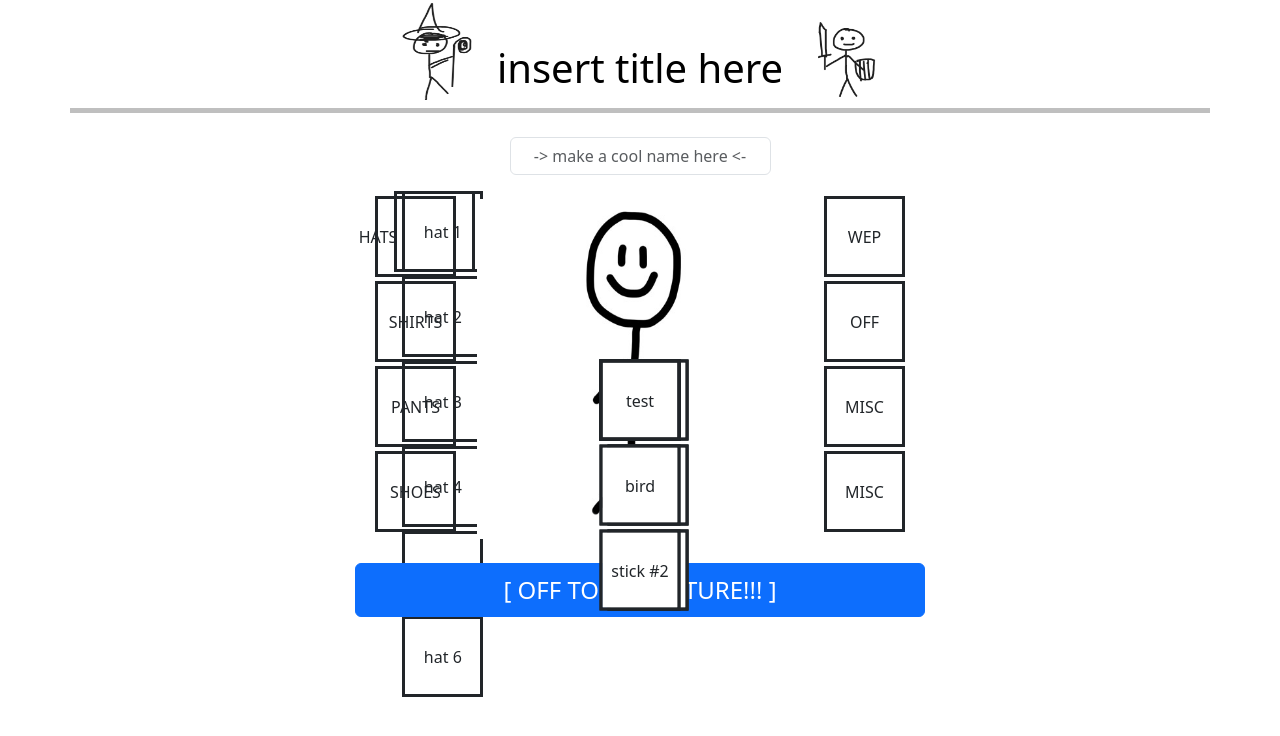
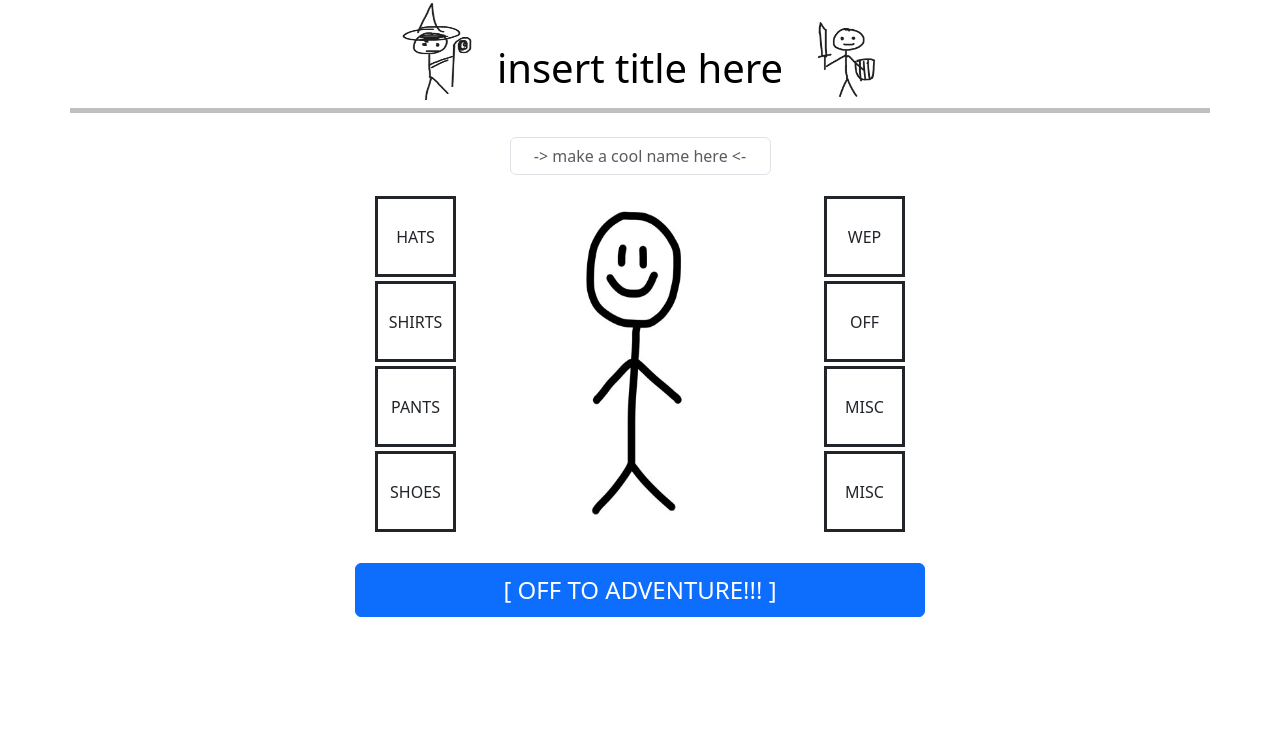
Before and after one commit to You-Gao/cs-4640, a PHP site: page /html/character_creation.html in a window 1280 px wide. Shown: the top 736 px of the page. Run offline with PHP 8.4, Linux system fonts and the light colour scheme.

Commit message:
fix: didn't check after w3c edits

```diff
--- a/project/html/character_creation.html
+++ b/project/html/character_creation.html
@@ -28,10 +28,10 @@
     <section id="create" class="row justify-content-center mt-4">
 
 	    <div class="col-2">
-		<div class="row flex-column align-items-end justify-content-center">
+		<div class="row flex-column align-items-end">
             <div onclick="show_selection(event)">
                 <p>HATS</p>
-                <div id="selections" class="row justify-content-start">
+                <div class="selections">
                     <div class="col-4 mx-2">hat 1</div>
                     <div class="col-4 mx-2">hat 2</div>
                     <div class="col-4 mx-2">hat 3</div>
@@ -42,7 +42,7 @@
             </div>
             <div onclick="show_selection(event)">
                 <p>SHIRTS</p>
-                <div class="row justify-content-start selections">
+                <div class="selections">
                     <div class="col-4 mx-2">shirt 1</div>
                     <div class="col-4 mx-2">shirt 2</div>
                     <div class="col-4 mx-2">shirt 3</div>
@@ -50,7 +50,7 @@
             </div>
             <div onclick="show_selection(event)">
                 <p>PANTS</p>
-                <div class="row justify-content-start selections">
+                <div class="selections">
                     <div class="col-4 mx-2">pants 1</div>
                     <div class="col-4 mx-2">pants 2</div>
                     <div class="col-4 mx-2">pants 3</div>
@@ -58,7 +58,7 @@
             </div>
             <div onclick="show_selection(event)">
                 <p>SHOES</p>
-                <div class="row justify-content-start selections">
+                <div class="selections">
                     <div class="col-4 mx-2">shoes 1</div>
                     <div class="col-4 mx-2">shoes 2</div>
                     <div class="col-4 mx-2">shoes 3</div>
--- a/project/styles/main.css
+++ b/project/styles/main.css
@@ -79,7 +79,7 @@
     align-items: center;
 }
 
-#create .selections {
+#create .col-2 .row .selections{
     display: none;
     flex-wrap: wrap;
     z-index: 1;
```
